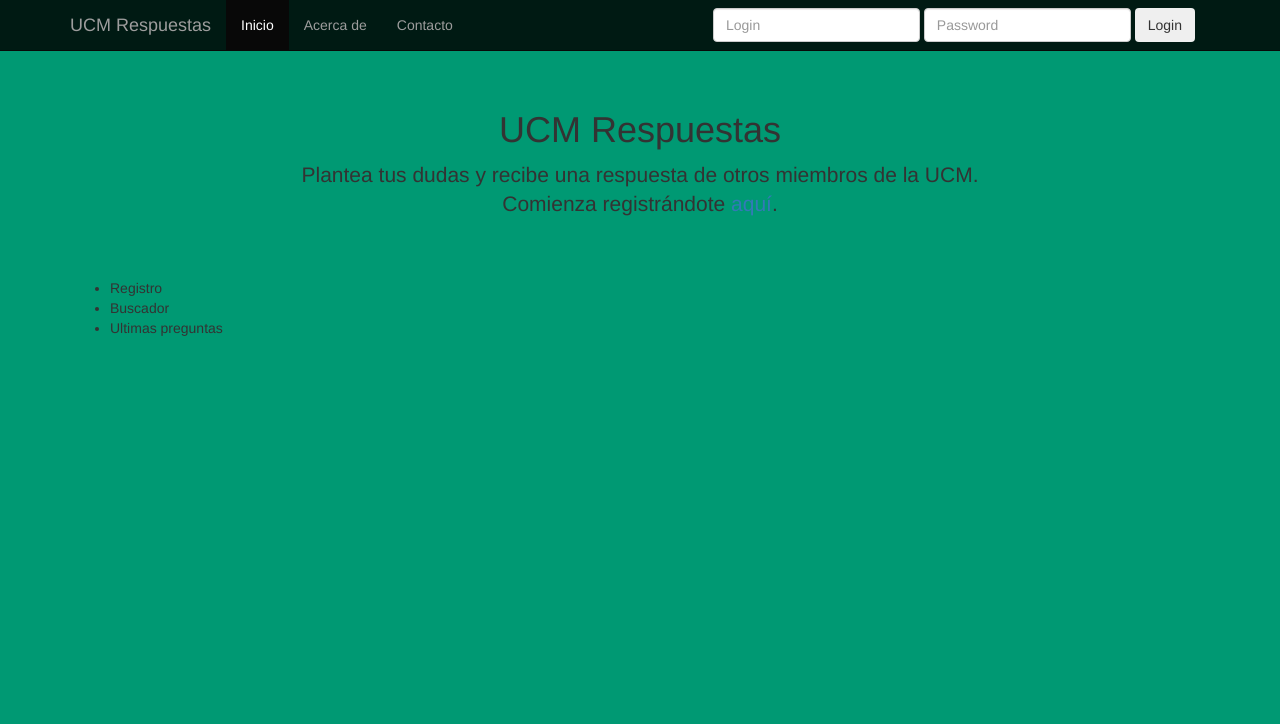
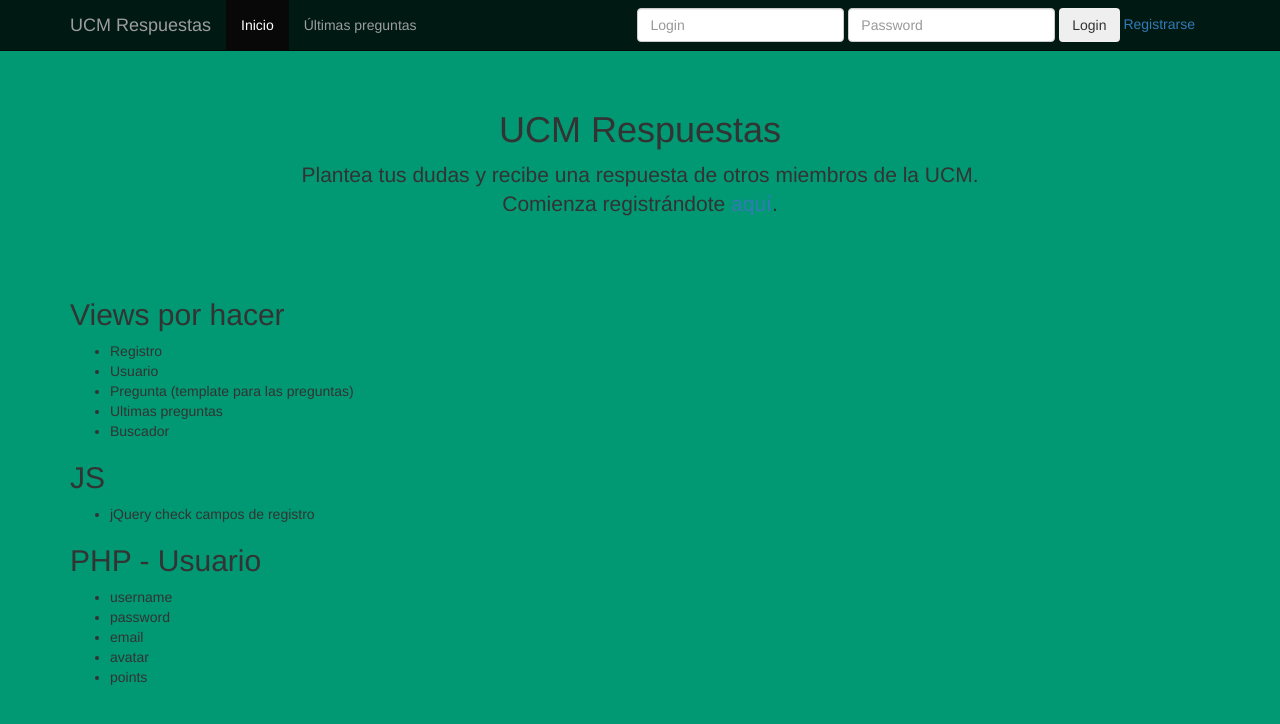
Before and after one commit to alvardsoler/ucm-respuestas, a PHP site: page / in a window 1280 px wide. Shown: the top 724 px of the page. Run offline with PHP 8.4, Linux system fonts and the light colour scheme.

Commit message:
changed color of info text and changed links in navbar

```diff
--- a/css/style.css
+++ b/css/style.css
@@ -10,3 +10,6 @@ body {
   padding: 40px 15px;
   text-align: center;
 }
+.help-block{
+	color: black;
+}
--- a/index.html
+++ b/index.html
@@ -3,7 +3,7 @@
 	<head>
 		<meta charset="utf-8">
 		<meta http-equiv="X-UA-Compatible" content="IE=edge">
-		<title>UCM Respuestas</title>
+		<title>UCM Respuestas - Inicio</title>
 		<link rel="stylesheet" type="text/css" href="css/bootstrap.css">
 		<link rel="stylesheet" type="text/css" href="css/style.css">
 
@@ -24,13 +24,19 @@
 				<div id="navbar" class="collapse navbar-collapse">
 					<ul class="nav navbar-nav">
 						<li class="active"><a href="#">Inicio</a></li>
-						<li><a href="#about">Acerca de</a></li>
-						<li><a href="#contact">Contacto</a></li>
+						<!-- sin registro -->
+						<li><a href="#contact">Últimas preguntas</a></li>
+						<!-- registrado -->
+						<!-- <li><a href="#about">Usuario</a></li>
+						<li><a href="#about">Preguntar</a></li> -->
 					</ul>
 					<form class="navbar-form pull-right">
 						<input type="text" class="form-control" placeholder="Login">
 						<input type="password" class="form-control" placeholder="Password">
 						<input type="submit" value="Login" class="btn"/>
+						<a href="#about">Registrarse</a>
+						<!-- registrado -->
+						<!--<input type="submit" value="Logout" class="btn"/>-->
 					</form>
 					</div><!--/.nav-collapse -->
 				</div>
@@ -40,15 +46,27 @@
 					<h1>UCM Respuestas</h1>
 					<p class="lead">Plantea tus dudas y recibe una respuesta de otros miembros de la UCM.<br> Comienza registrándote <a href="registo.html">aquí</a>.</p>
 				</div>
-			<ul>
-				<li>Registro</li>
-				<li>Buscador</li>
-				<li>Ultimas preguntas</li>
-			</ul>
+				<h2>Views por hacer</h2>
+				<ul>
+					<li>Registro</li>
+					<li>Usuario</li>
+					<li>Pregunta (template para las preguntas)</li>
+					<li>Ultimas preguntas</li>
+					<li>Buscador</li>
+				</ul>
+				<h2>JS</h2>
+				<ul>
+					<li>jQuery check campos de registro</li>
+				</ul>
+				<h2>PHP - Usuario</h2>
+				<ul>
+					<li>username</li>
+					<li>password</li>
+					<li>email</li>
+					<li>avatar</li>
+					<li>points</li>
+				</ul>
 			</div>
-
-
-
 
 		</body>
 	</html>
```
